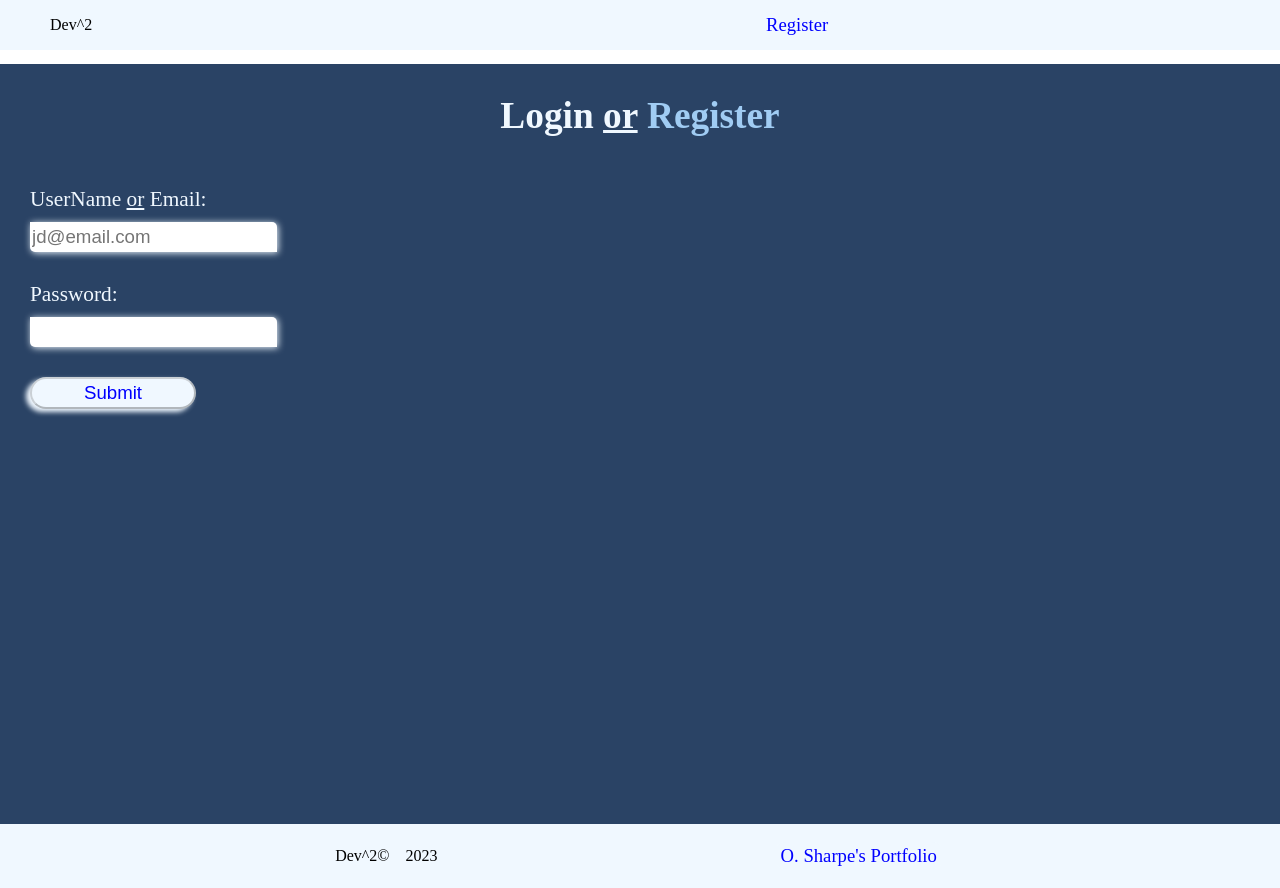
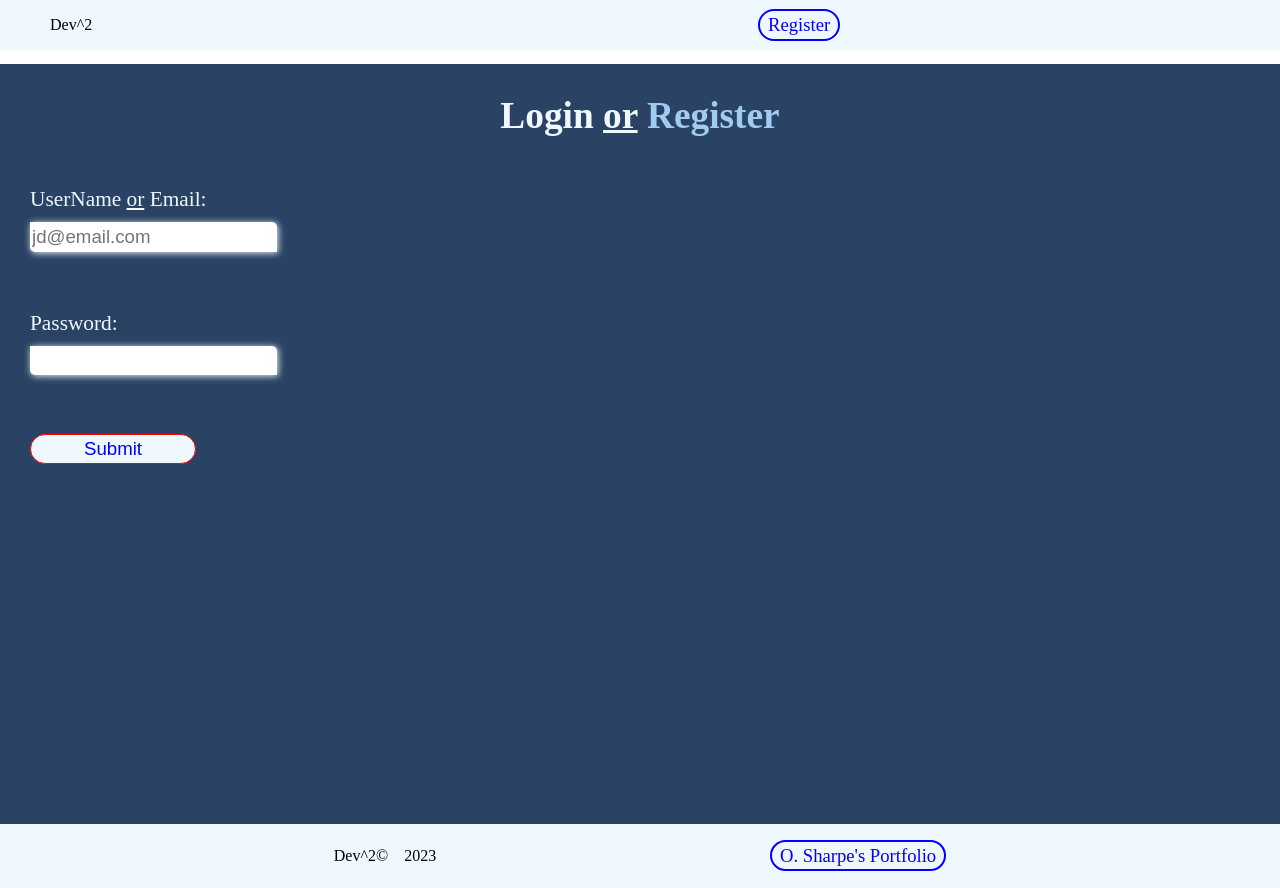
Before and after one commit to OSharpe001/dev_squared_app, a React (Create React App) app in the folder frontend/: page /sign-in in a window 1280 px wide. Built offline with nearby package versions, Linux system fonts and the light colour scheme.

Commit message:
added error css

```diff
--- a/frontend/src/index.css
+++ b/frontend/src/index.css
@@ -15,13 +15,19 @@ button, .button {
   text-decoration: none;
   background-color: aliceblue;
   border-radius: 16px;
-  box-shadow: -4px 3px 5px aliceblue;
+  border: 2px solid blue;
+  box-shadow: -2px 2px 5px aliceblue;
+}
+button:disabled {
+  cursor: not-allowed;
+  box-shadow: none;
+  border: 1px ridge red;
 }
 button:hover, .button:hover {
   text-decoration: underline;
 }
 button:active, .button:active {
-  box-shadow: -1px 1px 5px aliceblue;
+  box-shadow: -1px 1px 3px aliceblue;
 }
 .title {
   text-align: center;
@@ -48,11 +54,19 @@ label {
 input {
   display: block;
   font-size: 14pt;
-  margin-bottom: 30px;
+  margin-bottom: 2px;
   line-height: 1.5;
   box-shadow: 1px 1px 7px aliceblue;
   border: blue;
   border-radius: 0 5px;
+}
+.error-message {
+  color: red;
+  font-size: 16pt;
+  height: 2.3ch;
+  text-shadow: 1px 1px 1px aliceblue;
+
+  margin: 4px auto 30px;
 }
 
 /* SPINNER FROM BRAD TRAVERSY */
```
